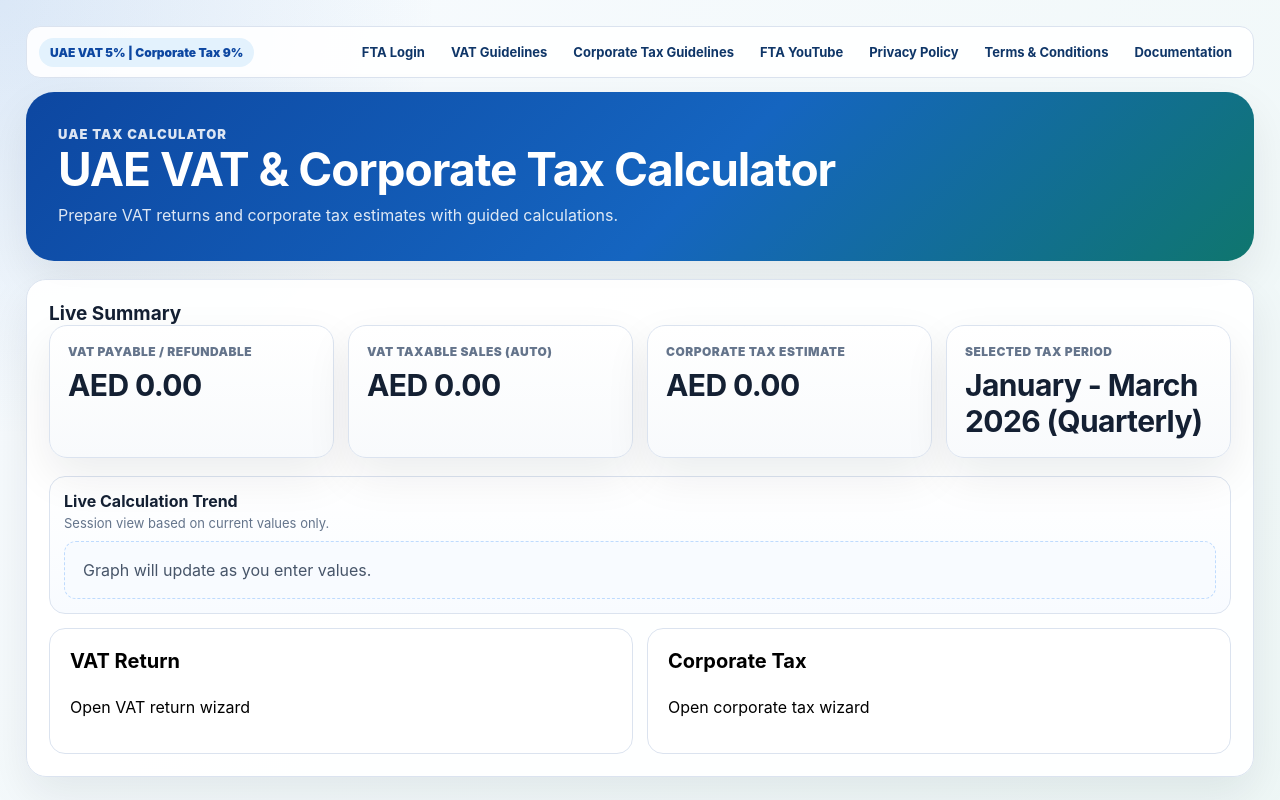
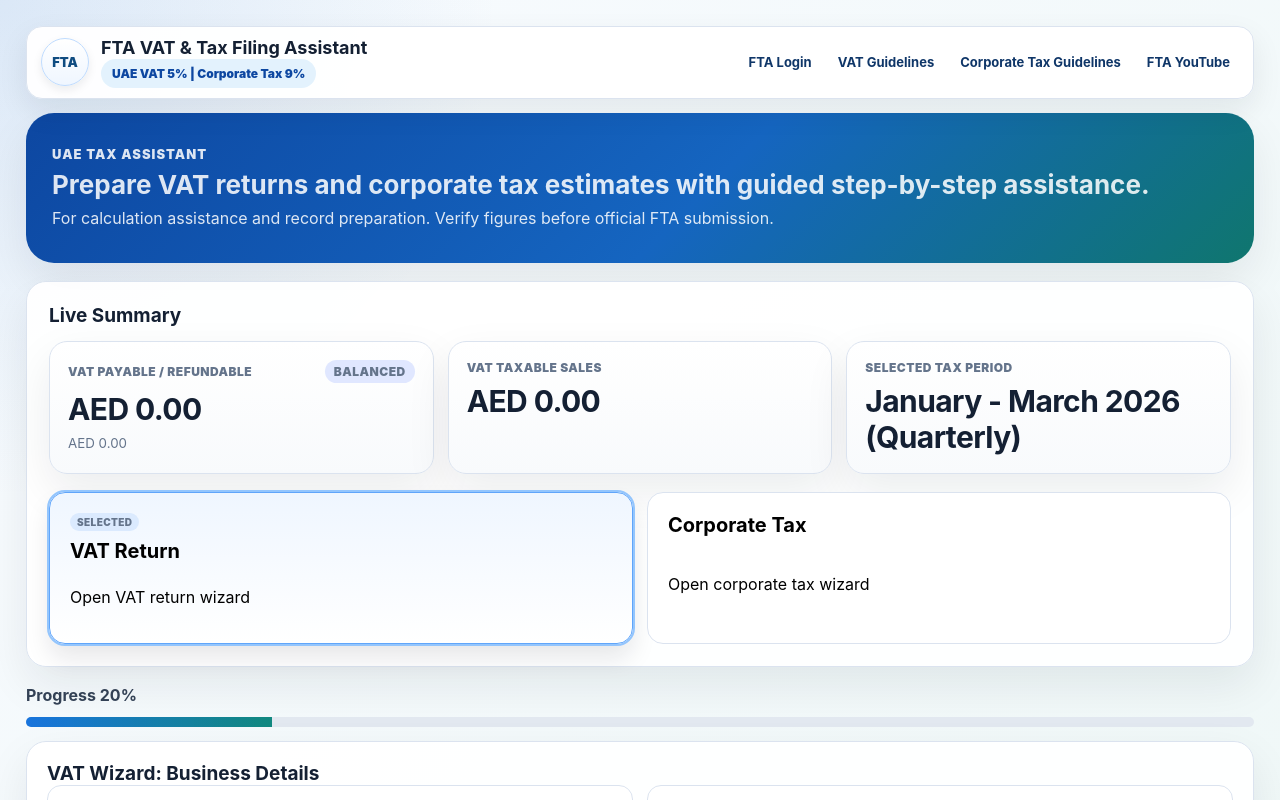
Before and after one commit to aimzworld007/FTA-VAT-TAX-Calculator, a React (Vite) app: page / in a window 1280 px wide. Shown: the top 800 px of the page. Built offline with nearby package versions, Linux system fonts and the light colour scheme; the HTML template or start-up script is replaced by a standard one.

Commit message:
Refactor dashboard header and summary UI for filing assistant layout

```diff
--- a/src/features/tax/TaxDashboard.jsx
+++ b/src/features/tax/TaxDashboard.jsx
@@ -1,5 +1,4 @@
 import React from 'react';
-import { RouteLink } from '../../components/Router';
 import { VatWizard } from './VatWizard';
 import { CorporateTaxWizard } from './CorporateTaxWizard';
 import { draftStorage } from './lib/localDraftStorage';
@@ -16,60 +15,20 @@
 const ctDefault = { companyName: '', taxRegistrationNumber: '', financialYearStart: '', financialYearEnd: '', businessActivity: '', revenue: 0, otherIncome: 0, exemptIncome: 0, directExpenses: 0, adminExpenses: 0, nonDeductibleExpenses: 0, accountingProfit: 0, addBackAdjustments: 0, deductibleAdjustments: 0 };
 
 const navLinks = [
-  { label: 'FTA Login', href: 'https://eservices.tax.gov.ae/#/Logon', external: true },
-  { label: 'VAT Guidelines', href: 'https://tax.gov.ae/en/taxes/Vat/vat.topics.aspx', external: true },
-  { label: 'Corporate Tax Guidelines', href: 'https://tax.gov.ae/en/taxes/corporate.tax/corporate.tax.topics.aspx', external: true },
-  { label: 'FTA YouTube', href: 'https://www.youtube.com/@uaetax', external: true },
-  { label: 'Privacy Policy', href: '/privacy-policy' },
-  { label: 'Terms & Conditions', href: '/terms' },
-  { label: 'Documentation', href: '/documentation' },
+  { label: 'FTA Login', href: 'https://eservices.tax.gov.ae/#/Logon' },
+  { label: 'VAT Guidelines', href: 'https://tax.gov.ae/en/taxes/Vat/vat.topics.aspx' },
+  { label: 'Corporate Tax Guidelines', href: 'https://tax.gov.ae/en/taxes/corporate.tax/corporate.tax.topics.aspx' },
+  { label: 'FTA YouTube', href: 'https://www.youtube.com/@uaetax' },
 ];
 
-function LiveSummaryChart({ vatResult, corporateResult }) {
-  const points = [
-    { label: 'Sales Base', value: Math.max(vatResult.salesBreakdown.net, 0) },
-    { label: 'VAT Due', value: Math.max(vatResult.outputVat, 0) },
-    { label: 'Input VAT', value: Math.max(vatResult.recoverableVat, 0) },
-    { label: 'Net VAT', value: Math.abs(vatResult.netVat) },
-    { label: 'CT Estimate', value: Math.max(corporateResult.taxPayable, 0) },
-  ];
-  const hasData = points.some((point) => point.value > 0);
-  const maxValue = Math.max(...points.map((point) => point.value), 1);
-  const pathPoints = points
-    .map((point, idx) => {
-      const x = (idx / (points.length - 1)) * 100;
-      const y = 88 - (point.value / maxValue) * 70;
-      return `${x},${y}`;
-    })
-    .join(' ');
-
-  return (
-    <div className='live-summary-chart' aria-live='polite'>
-      <div className='chart-header'>
-        <h3>Live Calculation Trend</h3>
-        <p>Session view based on current values only.</p>
-      </div>
-      {hasData ? (
-        <>
-          <svg viewBox='0 0 100 100' role='img' aria-label='Live calculation trend chart'>
-            <polyline points={pathPoints} className='chart-line' />
-            {points.map((point, idx) => {
-              const x = (idx / (points.length - 1)) * 100;
-              const y = 88 - (point.value / maxValue) * 70;
-              return <circle key={point.label} cx={x} cy={y} r='2.2' className='chart-dot' />;
-            })}
-          </svg>
-          <div className='chart-labels'>
-            {points.map((point) => (
-              <span key={point.label}>{point.label}</span>
-            ))}
-          </div>
-        </>
-      ) : (
-        <div className='chart-placeholder'>Graph will update as you enter values.</div>
-      )}
-    </div>
-  );
+function getVatStatus(netVat) {
+  if (netVat > 0) {
+    return { type: 'payable', label: 'PAYABLE', amountLabel: money(netVat), className: 'status-payable', prefix: 'Payable' };
+  }
+  if (netVat < 0) {
+    return { type: 'refundable', label: 'REFUNDABLE', amountLabel: money(Math.abs(netVat)), className: 'status-refundable', prefix: 'Refundable' };
+  }
+  return { type: 'balanced', label: 'BALANCED', amountLabel: money(0), className: 'status-balanced', prefix: '' };
 }
 
 function normalizeVatDraft(input, workspaceSettings) {
@@ -82,16 +41,16 @@
 }
 
 export function TaxDashboard() {
-  const [mode, setMode] = React.useState('');
+  const [mode, setMode] = React.useState('vat');
   const [navOpen, setNavOpen] = React.useState(false);
-  const [workspaceSettings, setWorkspaceSettings] = React.useState(() => ({ ...workspaceSettingsDefault, ...draftStorage.load('workspaceSettings', workspaceSettingsDefault), vatPricingMode: normalizeVatPricingMode(draftStorage.load('workspaceSettings', workspaceSettingsDefault).vatPricingMode) }));
+  const [workspaceSettings] = React.useState(() => ({ ...workspaceSettingsDefault, ...draftStorage.load('workspaceSettings', workspaceSettingsDefault), vatPricingMode: normalizeVatPricingMode(draftStorage.load('workspaceSettings', workspaceSettingsDefault).vatPricingMode) }));
   const [vat, setVat] = React.useState(() => normalizeVatDraft(draftStorage.load('vatDraft', vatDefault), workspaceSettings));
   const [ct, setCt] = React.useState(() => draftStorage.load('ctDraft', ctDefault));
   const v = calculateVat(vat);
   const c = calculateCorporateTax(ct);
 
-  return <main className='content page-fade-in'><header className='top-navbar no-print'><div className='top-navbar-inner'><span className='badge top-badge'>{TAX_CONFIG.badge}</span><button className='nav-toggle' type='button' aria-expanded={navOpen} aria-label='Toggle navigation menu' onClick={() => setNavOpen((prev) => !prev)}>☰</button><nav className={`top-links ${navOpen ? 'open' : ''}`} aria-label='Tax resources and pages'>{navLinks.map((link) => link.external ? <a key={link.label} href={link.href} target='_blank' rel='noopener noreferrer'>{link.label}</a> : <RouteLink key={link.label} to={link.href} onClick={() => setNavOpen(false)}>{link.label}</RouteLink>)}</nav></div></header><header className='hero'><div><p className='eyebrow'>UAE Tax Calculator</p><h1>UAE VAT & Corporate Tax Calculator</h1><p>Prepare VAT returns and corporate tax estimates with guided calculations.</p></div></header>
-    <section className='card summary-panel'><h2>Live Summary</h2><div className='grid-section'><TaxSummaryCard label='VAT Payable / Refundable' value={money(v.netVat)} /><TaxSummaryCard label='VAT Taxable Sales (Auto)' value={money(v.salesBreakdown.net)} /><TaxSummaryCard label='Corporate Tax Estimate' value={money(c.taxPayable)} /><TaxSummaryCard label='Selected Tax Period' value={formatVatPeriodLabel(vat)} /></div><LiveSummaryChart vatResult={v} corporateResult={c} /><div className='selector-grid no-print'><TaxModeCard title='VAT Return' desc='Open VAT return wizard' onClick={() => setMode('vat')} active={mode === 'vat'} /><TaxModeCard title='Corporate Tax' desc='Open corporate tax wizard' onClick={() => setMode('ct')} active={mode === 'ct'} /></div></section>
+  return <main className='content page-fade-in'><header className='top-navbar no-print'><div className='top-navbar-inner'><div className='brand-lockup'><div className='header-logo' aria-label='FTA tax assistant logo'>FTA</div><div><strong>FTA VAT &amp; Tax Filing Assistant</strong><div className='badge top-badge'>UAE VAT 5% | Corporate Tax 9%</div></div></div><button className='nav-toggle' type='button' aria-expanded={navOpen} aria-label='Toggle navigation menu' onClick={() => setNavOpen((prev) => !prev)}>☰</button><nav className={`top-links ${navOpen ? 'open' : ''}`} aria-label='Tax resources'>{navLinks.map((link) => <a key={link.label} href={link.href} target='_blank' rel='noopener noreferrer'>{link.label}</a>)}</nav></div></header><header className='hero'><div><p className='eyebrow'>UAE TAX ASSISTANT</p><p className='hero-lead'>Prepare VAT returns and corporate tax estimates with guided step-by-step assistance.</p><p>For calculation assistance and record preparation. Verify figures before official FTA submission.</p></div></header>
+    <section className='card summary-panel'><h2>Live Summary</h2><div className={`grid-section ${mode === 'ct' ? 'summary-grid-ct' : 'summary-grid-vat'}`}>{mode === 'ct' ? <><TaxSummaryCard label='Corporate Tax Estimate' value={money(c.taxPayable)} /><TaxSummaryCard label='Taxable Income' value={money(c.taxableIncome)} /><TaxSummaryCard label='Profit Before Tax' value={money(c.profitBeforeTax)} /><TaxSummaryCard label='Selected Tax Period' value={formatVatPeriodLabel(vat)} /></> : (() => { const vatStatus = getVatStatus(v.netVat); return <><div className='kpi'><div className='kpi-row'><span>VAT Payable / Refundable</span><span className={`status-badge ${vatStatus.className}`}>{vatStatus.label}</span></div><strong>{vatStatus.amountLabel}</strong><small>{vatStatus.prefix ? `${vatStatus.prefix} ${vatStatus.amountLabel}` : vatStatus.amountLabel}</small></div><TaxSummaryCard label='VAT Taxable Sales' value={money(v.salesBreakdown.net)} /><TaxSummaryCard label='Selected Tax Period' value={formatVatPeriodLabel(vat)} /></>; })()}</div><div className='selector-grid no-print'><TaxModeCard title='VAT Return' desc='Open VAT return wizard' onClick={() => setMode('vat')} active={mode === 'vat'} /><TaxModeCard title='Corporate Tax' desc='Open corporate tax wizard' onClick={() => setMode('ct')} active={mode === 'ct'} /></div></section>
     {mode === 'vat' && <div className='wizard-shell'>{<VatWizard data={vat} setData={setVat} onSave={() => draftStorage.save('vatDraft', vat)} onReset={() => { if (confirm('Reset VAT draft?')) { const next = normalizeVatDraft(vatDefault, workspaceSettings); setVat(next); draftStorage.clear('vatDraft'); } }} />}</div>}
     {mode === 'ct' && <div className='wizard-shell'>{<CorporateTaxWizard data={ct} setData={setCt} onSave={() => draftStorage.save('ctDraft', ct)} onReset={() => { if (confirm('Reset Corporate Tax draft?')) { setCt(ctDefault); draftStorage.clear('ctDraft'); } }} />}</div>}
   </main>;
--- a/src/features/tax/components/common.jsx
+++ b/src/features/tax/components/common.jsx
@@ -1,6 +1,6 @@
 import React from 'react';
 export const money=(v)=>new Intl.NumberFormat('en-AE',{style:'currency',currency:'AED'}).format(Number(v)||0);
-export function TaxModeCard({title,desc,onClick,active}){return <button className={`selector-card ${active?'primary':''}`} onClick={onClick}><strong>{title}</strong><p>{desc}</p></button>;}
+export function TaxModeCard({title,desc,onClick,active}){return <button className={`selector-card ${active?'active primary':''}`} onClick={onClick}>{active&&<span className='selected-badge'>Selected</span>}<strong>{title}</strong><p>{desc}</p></button>;}
 export function TaxSummaryCard({label,value}){return <div className='kpi'><span>{label}</span><strong>{value}</strong></div>;}
 export function WizardProgress({step,total}){const pct=Math.round((step/total)*100);return <div className='wizard-progress-wrap'><div className='wizard-progress'>Progress {pct}%</div><div className='progress-track'><div className='progress-fill' style={{width:`${pct}%`}}/></div></div>;}
 export function FormSection({title,children}){return <section className='card'><h2>{title}</h2>{children}</section>;}
--- a/src/styles.css
+++ b/src/styles.css
@@ -203,8 +203,8 @@
 
 .page-fade-in{animation:pageFade .45s ease both}
 @keyframes pageFade{from{opacity:0;transform:translateY(8px)}to{opacity:1;transform:translateY(0)}}
-.top-navbar{margin-bottom:14px}
-.top-navbar-inner{display:flex;align-items:center;gap:10px;justify-content:space-between;background:rgba(255,255,255,.9);border:1px solid var(--line);border-radius:14px;padding:10px 12px}
+.top-navbar{position:sticky;top:0;z-index:30;margin-bottom:14px}
+.top-navbar-inner{display:flex;align-items:center;gap:16px;justify-content:space-between;background:rgba(255,255,255,.95);border:1px solid var(--line);border-radius:16px;padding:10px 14px;box-shadow:0 12px 30px rgba(15,23,42,.08)}
 .top-badge{white-space:nowrap}
 .top-links{display:flex;gap:8px;flex-wrap:wrap;justify-content:flex-end}
 .top-links a{color:#0f3668;text-decoration:none;font-size:13px;font-weight:700;padding:7px 9px;border-radius:8px}
@@ -245,3 +245,29 @@
   .wizard-nav{flex-direction:column;gap:8px}
   .form-grid,.form-grid.three,.form-grid.four{grid-template-columns:1fr}
 }
+
+.brand-lockup{display:flex;align-items:center;gap:12px;min-width:0}
+.brand-lockup strong{display:block;font-size:18px;line-height:1.2}
+.header-logo{width:48px;height:48px;border-radius:50%;display:grid;place-items:center;border:1px solid #bfdbfe;background:linear-gradient(180deg,#fff,#eff6ff);box-shadow:0 4px 10px rgba(15,23,42,.08);font-size:13px;font-weight:900;color:#0f4c81;flex-shrink:0}
+.hero{min-height:150px;padding:22px 26px}
+.hero-lead{margin:0 0 8px;font-size:clamp(20px,2.1vw,26px);font-weight:700;color:#fff}
+.summary-panel h2{margin-bottom:14px}
+.summary-grid-vat{grid-template-columns:repeat(3,minmax(0,1fr))}
+.summary-grid-ct{grid-template-columns:repeat(4,minmax(0,1fr))}
+.kpi-row{display:flex;align-items:center;justify-content:space-between;gap:8px}
+.status-badge{display:inline-flex;align-items:center;border-radius:999px;padding:4px 9px;font-size:11px;font-weight:900;letter-spacing:.04em}
+.status-payable{background:#fee2e2;color:#991b1b}
+.status-refundable{background:#dcfce7;color:#166534}
+.status-balanced{background:#e0e7ff;color:#1e40af}
+.selector-card.active{border-color:#60a5fa;background:linear-gradient(180deg,#eff6ff,#fff);box-shadow:0 0 0 1px #bfdbfe, 0 14px 24px rgba(15,23,42,.1)}
+.selected-badge{display:inline-flex;font-size:10px;font-weight:900;text-transform:uppercase;letter-spacing:.04em;padding:3px 7px;border-radius:999px;background:#dbeafe;color:#1e40af;width:max-content}
+@media(max-width:900px){
+  .brand-lockup strong{font-size:15px}
+  .top-badge{font-size:10px}
+  .top-links{width:100%}
+}
+@media(max-width:640px){
+  .brand-lockup{max-width:calc(100% - 52px)}
+  .header-logo{width:42px;height:42px}
+  .hero{padding:16px}
+}
```
